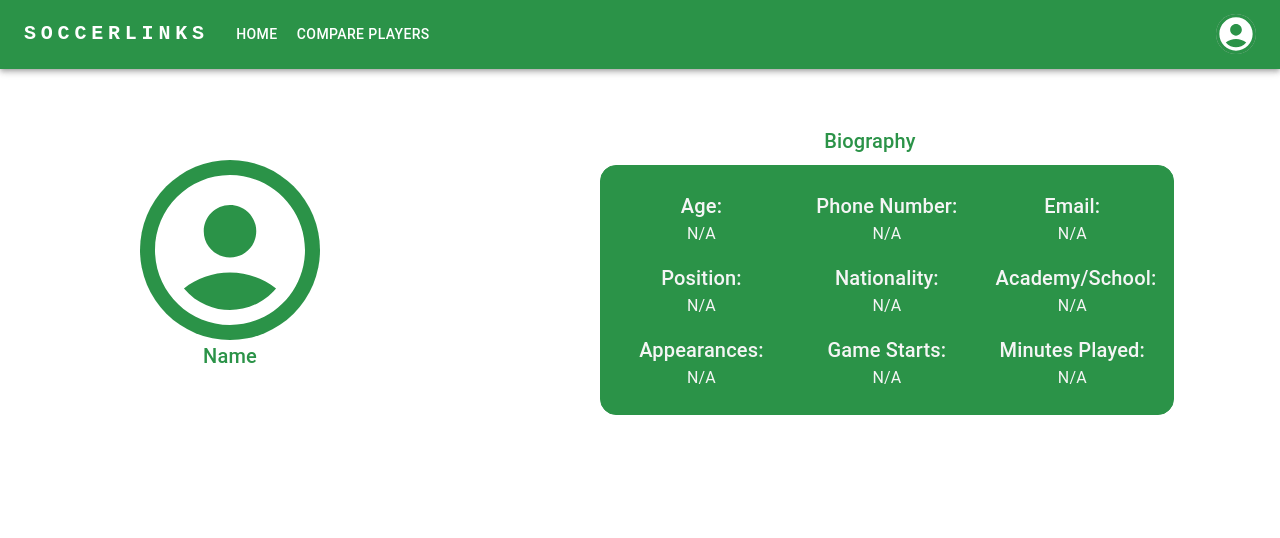
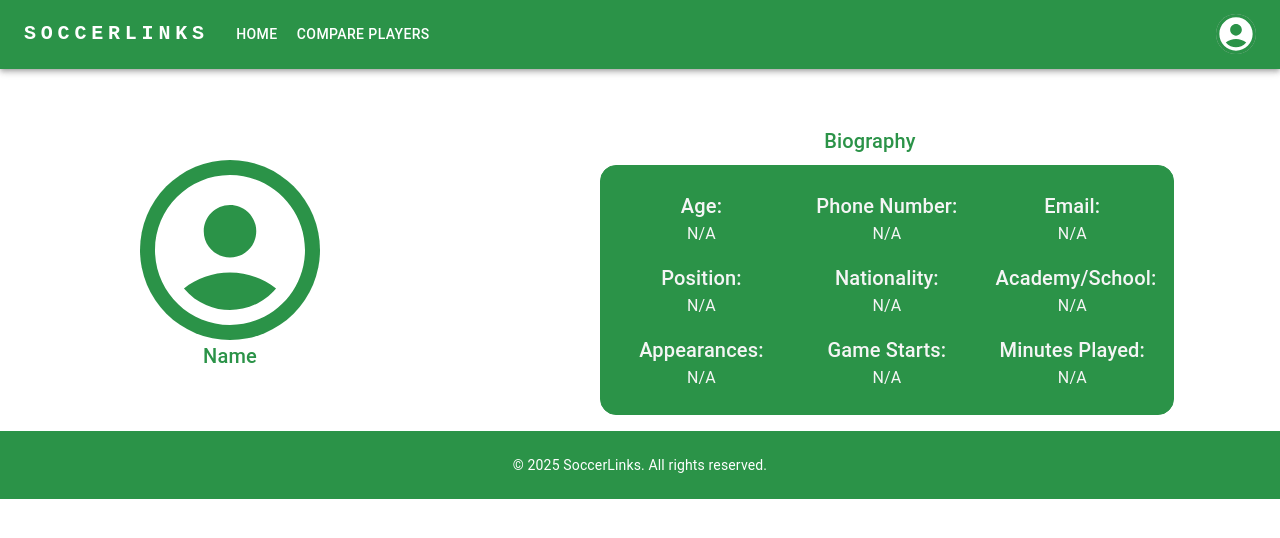
Before and after one commit to asayenju/soccerLink, a React (Create React App) app in the folder frontend/: page / in a window 1280 px wide. Shown: the top 538 px of the page. Built offline with nearby package versions, Linux system fonts and the light colour scheme.

Commit message:
Footer added to player profile

```diff
--- a/frontend/src/components/PlayerProfile.js
+++ b/frontend/src/components/PlayerProfile.js
@@ -2,6 +2,7 @@ import * as React from 'react';
 import { Box, Avatar, Typography, Grid } from '@mui/material';
 import AccountCircleIcon from '@mui/icons-material/AccountCircle';
 import ResponsiveAppBar from './Header';
+import Footer from './footer';
 
 const PlayerProfile = ({ name, age, position, email, phonenumber, nationality, academy, photoUrl, Appearances, gamestarts, minutesplayed }) => {
   return (
@@ -29,58 +30,55 @@ const PlayerProfile = ({ name, age, position, email, phonenumber, nationality, a
               <Grid item xs={12} sm={4}>
                 <Grid sx={{textAlign: 'center'}}>
                   <Typography variant="h6">Age:</Typography>
-              <Typography variant="body1">{age?age: 'N/A'}</Typography>
+                  <Typography variant="body1">{age ? age : 'N/A'}</Typography>
                 </Grid>
-              <Grid sx={{textAlign: 'center',  marginTop: 2}}>
+                <Grid sx={{textAlign: 'center', marginTop: 2}}>
                   <Typography variant="h6">Position:</Typography>
-              <Typography variant="body1">{position?position: 'N/A'}</Typography>
+                  <Typography variant="body1">{position ? position : 'N/A'}</Typography>
                 </Grid>
-              <Grid sx={{textAlign: 'center',  marginTop: 2}}>
+                <Grid sx={{textAlign: 'center', marginTop: 2}}>
                   <Typography variant="h6" >Appearances:</Typography>
-              <Typography variant="body1" >{Appearances?Appearances: 'N/A'}</Typography>
+                  <Typography variant="body1" >{Appearances ? Appearances : 'N/A'}</Typography>
                 </Grid>
-
               </Grid>
 
               {/* Second Column: Position, Nationality, Game Starts */}
               <Grid item xs={12} sm={4}>
                 <Grid sx={{textAlign: 'center'}}>
                   <Typography variant="h6">Phone Number:</Typography>
-              <Typography variant="body1">{phonenumber?phonenumber: 'N/A'}</Typography>
+                  <Typography variant="body1">{phonenumber ? phonenumber : 'N/A'}</Typography>
                 </Grid>
                 <Grid sx={{textAlign: 'center', marginTop: 2}}>
                   <Typography variant="h6">Nationality:</Typography>
-              <Typography variant="body1">{nationality?nationality: 'N/A'}</Typography>
+                  <Typography variant="body1">{nationality ? nationality : 'N/A'}</Typography>
                 </Grid>
                 <Grid sx={{textAlign: 'center', marginTop: 2}}>
                   <Typography variant="h6" >Game Starts: {gamestarts}</Typography>
-              <Typography variant="body1">{gamestarts?gamestarts: 'N/A'}</Typography>
+                  <Typography variant="body1">{gamestarts ? gamestarts : 'N/A'}</Typography>
                 </Grid>
-
               </Grid>
 
               {/* Third Column: Specified Position, Academy/School, Minutes Played */}
               <Grid item xs={12} sm={4}>
                 <Grid sx={{textAlign: 'center'}}>
                   <Typography variant="h6">Email:</Typography>
-              <Typography variant="body1">{email?email: 'N/A'}</Typography>
+                  <Typography variant="body1">{email ? email : 'N/A'}</Typography>
                 </Grid>
-
                 <Grid sx={{textAlign: 'center', marginTop: 2}}>
                   <Typography variant="h6">Academy/School:</Typography>
                   <Typography variant="body1">{academy ? academy : 'N/A'}</Typography>
                 </Grid>
                 <Grid sx={{textAlign: 'center', marginTop: 2}}>
                   <Typography variant="h6" >Minutes Played:</Typography>
-              <Typography variant="body1">{minutesplayed?minutesplayed: 'N/A'}</Typography>
+                  <Typography variant="body1">{minutesplayed ? minutesplayed : 'N/A'}</Typography>
                 </Grid>
               </Grid>
             </Grid>
           </Box>
         </Grid>
       </Box>
+      <Footer/>
     </div>
-
   );
 };
 
--- /dev/null
+++ b/frontend/src/components/footer.js
@@ -0,0 +1,18 @@
+import * as React from 'react';
+import Box from '@mui/material/Box';
+import Typography from '@mui/material/Typography';
+import Container from '@mui/material/Container';
+
+function Footer() {
+  return (
+    <Box sx={{ bgcolor: '#2b9348', color: 'white', py: 3 }}>
+      <Container maxWidth="xl">
+        <Typography variant="body2" align="center">
+          &copy; {new Date().getFullYear()} SoccerLinks. All rights reserved.
+        </Typography>
+      </Container>
+    </Box>
+  );
+}
+
+export default Footer;
```
Lines whose indentation alone changed are shown as unchanged.
